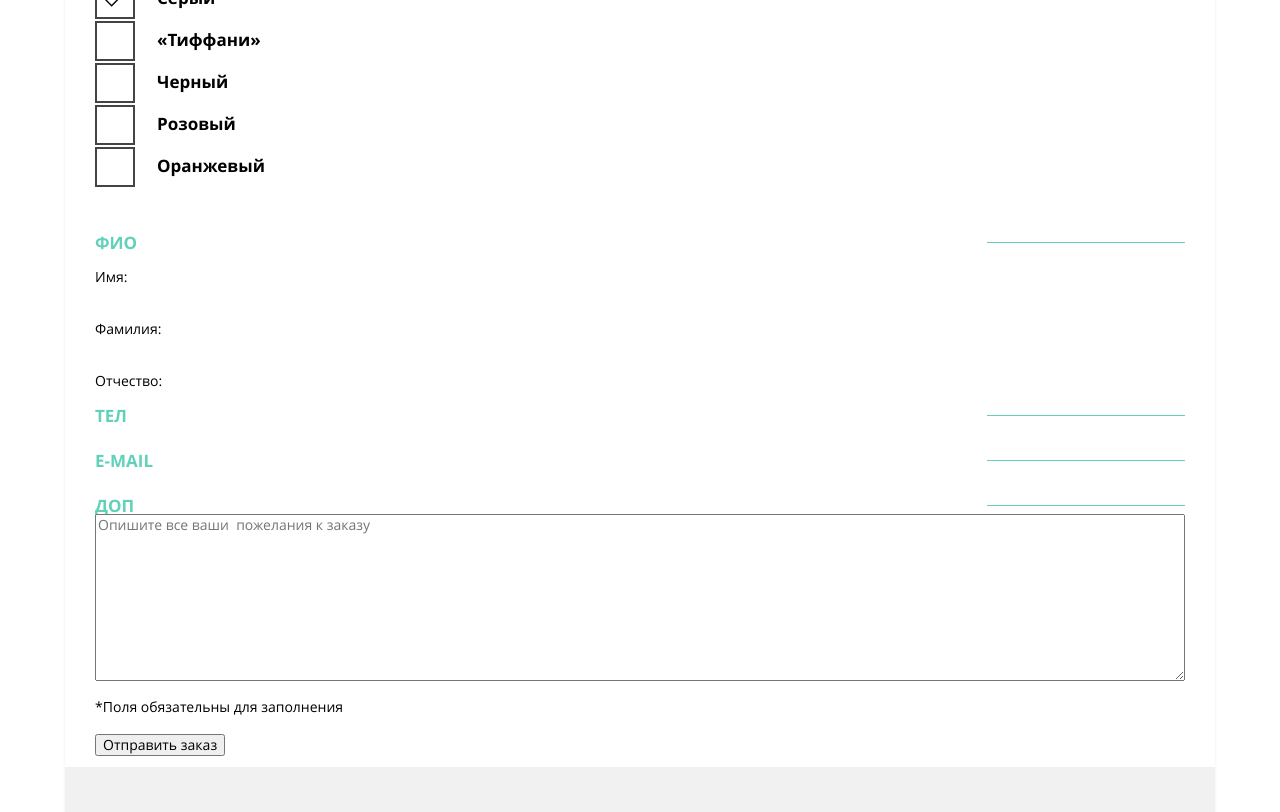
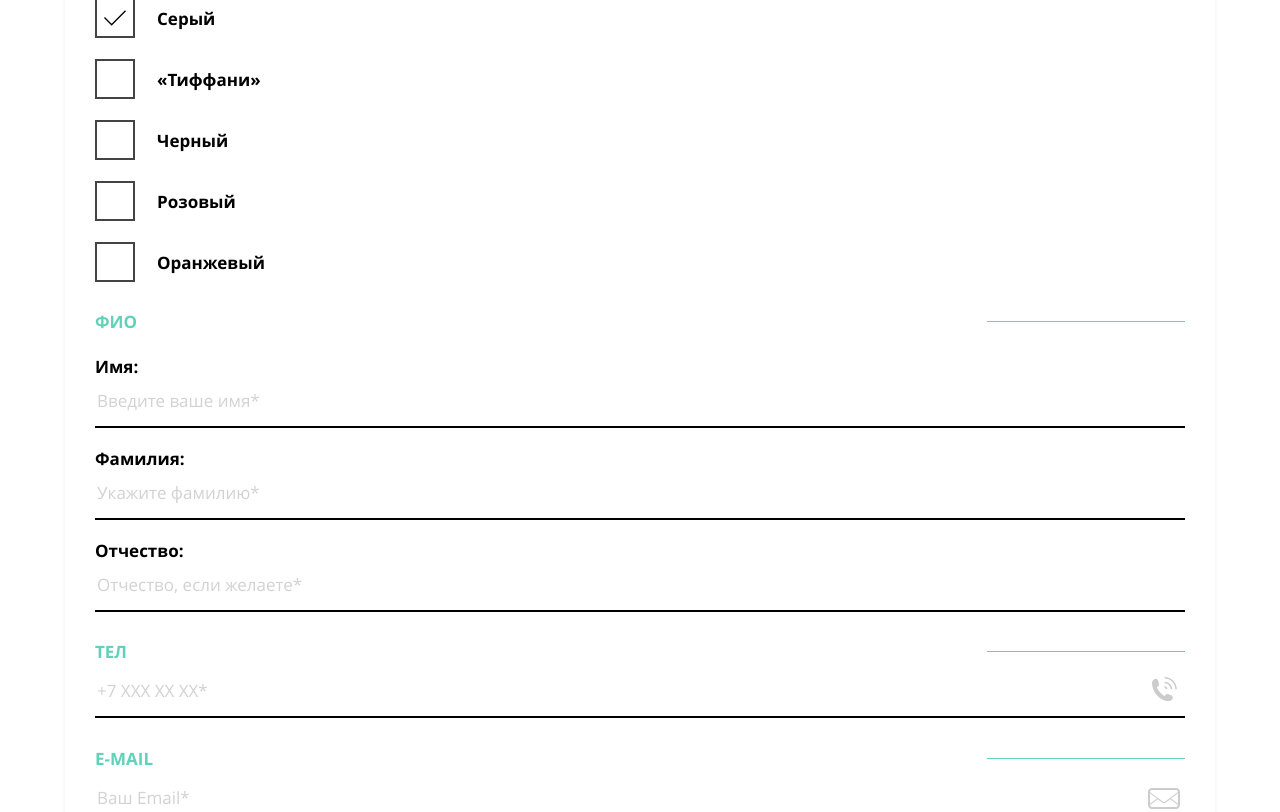
Before and after one commit to IgorViV/Mishka, a website: page source/form.html in a window 1280 px wide. Shown: the part 704-1516 px from the top of the page. Drawn offline with nearby package versions, Linux system fonts and the light colour scheme; files that its build step writes are made by us from their sources.

Commit message:
Сверстана мобильная версия страницы формы

```diff
--- a/source/form.html
+++ b/source/form.html
@@ -121,6 +121,21 @@
         <symbol id="logo-htmlacademy" viewBox="0 0 27 34">
           <path d="M13.62,0.017L13.472,0L0,1.412v24.661l13.473,8.017l13.43-7.99l0.042-0.025V1.412L13.62,0.017z M25.019,12.127L13.495,5.334 L13.494,5.23l-0.087,0.05l-0.088-0.056v0.109L1.925,12.118V3.147l11.548-1.212l11.547,1.212V12.127z M13.405,6.787L24.923,13.5 l-4.479,2.64l-7.093-4.221l-0.014,1.415l5.904,3.513l-0.86,0.507l-5.03-2.992l-0.014,1.415l3.827,2.275l-0.782,0.523l-3.031-1.787 l-0.014,1.413l1.853,1.091l-1.8,1.081L2.034,13.622L13.405,6.787z M1.925,15.127l11.411,6.791l0.016,1.044L5.41,18.234L5.395,19.65 l7.979,4.795l0.018,1.076l-7.973-4.74l-0.013,1.414l8.021,4.822l0.046,0.025l8.143-4.872l-0.011-5.177l3.415-2.036v10.021 L13.472,31.85L1.925,24.979V15.127z"/>
         </symbol>
+        <symbol id="icon-phone" viewBox="0 0 25 24">
+          <g>
+            <g id="UrwUhy_2_">
+              <g>
+                <path d="M17.321,24.333c-0.371,0-0.744,0-1.115,0c-4.904-0.58-8.497-2.857-11.11-5.772C2.473,15.637,0.402,11.875,0,6.817 c0-0.453,0-0.906,0-1.358c0.091-0.921,0.544-1.55,1.067-2.086c0.65-0.666,1.63-1.522,2.522-1.553 c0.659-0.022,1.78,0.451,2.232,1.066c0.388,0.53,0.595,1.59,0.775,2.378c0.185,0.797,0.6,1.95,0.485,2.717 C6.905,9.177,5.317,9.684,4.85,10.553c1.551,3.721,4.089,6.456,7.472,8.345c0.847-0.465,1.595-1.864,2.767-1.892 c0.428-0.012,0.972,0.209,1.406,0.34c0.477,0.143,0.891,0.326,1.311,0.484c0.705,0.266,1.957,0.621,2.378,1.213 c0.433,0.61,0.681,1.608,0.581,2.231C20.571,22.508,18.538,23.877,17.321,24.333z"/>
+              </g>
+            </g>
+            <path d="M12.529,1.528c5.949,0,10.771,4.822,10.771,10.771h1.529C24.829,5.507,19.323,0,12.529,0V1.528z"/>
+            <path d="M12.529,9.327v1.552c0.785,0,1.421,0.636,1.421,1.42h1.553C15.502,10.657,14.172,9.327,12.529,9.327z"/>
+            <path d="M12.529,6.246c3.345,0,6.056,2.71,6.056,6.054h1.588c0-4.22-3.422-7.641-7.644-7.641V6.246z"/>
+          </g>
+        </symbol>
+        <symbol id="icon-mail" viewBox="0 0 32 32">
+          <path d="M28,5H4C1.791,5,0,6.792,0,9v13c0,2.209,1.791,4,4,4h24c2.209,0,4-1.791,4-4V9 C32,6.792,30.209,5,28,5z M2,10.25l6.999,5.25L2,20.75V10.25z M30,22c0,1.104-0.898,2-2,2H4c-1.103,0-2-0.896-2-2l7.832-5.875 l4.368,3.277c0.533,0.397,1.166,0.6,1.8,0.6c0.633,0,1.266-0.201,1.799-0.6l4.369-3.277L30,22L30,22z M30,20.75l-7-5.25l7-5.25 V20.75z M17.199,18.602c-0.35,0.263-0.763,0.4-1.199,0.4s-0.851-0.139-1.2-0.4L10.665,15.5l-0.833-0.625L2,9.001V9 c0-1.103,0.897-2,2-2h24c1.102,0,2,0.897,2,2L17.199,18.602z"/>
+        </symbol>
     </svg>
     <!-- END SVG SPRITE -->
     <header class="page-header">
@@ -187,14 +202,14 @@
             </span>
             <span class="form__group-title-line"></span>
           </legend>
-          <label class="form__label">
-            <input class="form__input" type="radio" name="typeProduct" value="accessory" checked>
+          <label class="form__label form__label--type">
+            <input class="form__input form__input--type" type="radio" name="typeProduct" value="accessory" checked>
             <span class="form__radio">
               Аксессуар для<br>  интерьера
             </span>
           </label>
-          <label class="form__label form__label--last">
-            <input class="form__input" type="radio" name="typeProduct" value="toy">
+          <label class="form__label form__label--type form__label--type-last">
+            <input class="form__input form__input--type" type="radio" name="typeProduct" value="toy">
             <span class="form__radio">
               Детская игрушка
             </span>
@@ -207,38 +222,38 @@
             </span>
             <span class="form__group-title-line"></span>
           </legend>
-          <label class="form__label">
-            <input class="form__input" type="checkbox" name="colorProduct" checked>
+          <label class="form__label form__label--color">
+            <input class="form__input form__input--color" type="checkbox" name="colorProduct" checked>
             <span class="form__checkbox">
               Белый
             </span>
           </label>
-          <label class="form__label">
-            <input class="form__input" type="checkbox" name="colorProduct" checked>
+          <label class="form__label form__label--color">
+            <input class="form__input form__input--color" type="checkbox" name="colorProduct" checked>
             <span class="form__checkbox">
               Серый
             </span>
           </label>
-          <label class="form__label">
-            <input class="form__input" type="checkbox" name="colorProduct">
+          <label class="form__label form__label--color">
+            <input class="form__input form__input--color" type="checkbox" name="colorProduct">
             <span class="form__checkbox">
               «Тиффани»
             </span>
           </label>
-          <label class="form__label">
-            <input class="form__input" type="checkbox" name="colorProduct">
+          <label class="form__label form__label--color">
+            <input class="form__input form__input--color" type="checkbox" name="colorProduct">
             <span class="form__checkbox">
               Черный
             </span>
           </label>
-          <label class="form__label">
-            <input class="form__input" type="checkbox" name="colorProduct">
+          <label class="form__label form__label--color">
+            <input class="form__input form__input--color" type="checkbox" name="colorProduct">
             <span class="form__checkbox">
               Розовый
             </span>
           </label>
-          <label class="form__label">
-            <input class="form__input" type="checkbox" name="colorProduct">
+          <label class="form__label form__label--color form__label--color-last">
+            <input class="form__input form__input--color" type="checkbox" name="colorProduct">
             <span class="form__checkbox">
               Оранжевый
             </span>
@@ -251,51 +266,57 @@
             </span>
             <span class="form__group-title-line"></span>
           </legend>
-          <p>
-            <label for="firstName">Имя:</label>
-            <input type="text" name="firstName" id="firstName" placeholder="Введите ваше имя*" required>
-          </p>
-          <p>
-            <label for="lastName">Фамилия:</label>
-            <input type="text" name="lastName" id="lastName" placeholder="Укажите фамилию*" required>
-          </p>
-          <p>
-            <label for="patronymic">Отчество:</label>
-            <input type="text" name="patronymic" id="patronymic" placeholder="Отчество, если желаете*">
-          </p>
+          <div class="form__item-wrapper">
+            <label class="form__label form__label--initial form__label--firstName" for="firstName">Имя:</label>
+            <input class="form__input form__input--initial form__input--firstName" type="text" name="firstName" id="firstName" placeholder="Введите ваше имя*" required>
+          </div>
+          <div class="form__item-wrapper">
+            <label class="form__label form__label--initial form__label--lastName" for="lastName">Фамилия:</label>
+            <input class="form__input form__input--initial form__input--lastName" type="text" name="lastName" id="lastName" placeholder="Укажите фамилию*" required>
+          </div>
+          <div class="form__item-wrapper form__item-wrapper--last">
+            <label class="form__label form__label--initial form__label--patronymic" for="patronymic">Отчество:</label>
+            <input class="form__input form__input--initial form__input--patronymic" type="text" name="patronymic" id="patronymic" placeholder="Отчество, если желаете*">
+          </div>
         </fieldset>
-        <fieldset class="form__group form__group--initial">
+        <fieldset class="form__group form__group--phone">
           <legend class="form__group-title">
             <span class="form__group-title-text">
               Тел
             </span>
             <span class="form__group-title-line"></span>
           </legend>
-          <p>
-            <input type="tel" name="phone" placeholder="+7 ХХХ ХХ ХХ*" required>
-          </p>
+          <div class="form__item-wrapper">
+            <input class="form__input form__input--phone" type="tel" name="phone" placeholder="+7 ХХХ ХХ ХХ*" required>
+            <svg class="form__input-icon form__input-icon--phone" width="25" height="24">
+              <use xlink:href="#icon-phone"></use>
+            </svg>
+          </div>
         </fieldset>
-        <fieldset class="form__group form__group--initial">
+        <fieldset class="form__group form__group--email">
           <legend class="form__group-title">
             <span class="form__group-title-text form__group-title-text--email">
               E-mail
             </span>
             <span class="form__group-title-line"></span>
           </legend>
-          <p>
-            <input type="email" name="email" placeholder="Ваш Email*" required>
-          </p>
+          <div class="form__item-wrapper">
+            <input class="form__input form__input--email" type="email" name="email" placeholder="Ваш Email*" required>
+            <svg class="form__input-icon form__input-icon--email" width="32" height="32">
+              <use xlink:href="#icon-mail"></use>
+            </svg>
+          </div>
         </fieldset>
-        <fieldset class="form__group form__group--initial">
+        <fieldset class="form__group form__group--additionally">
           <legend class="form__group-title">
             <span class="form__group-title-text">
               Доп
             </span>
             <span class="form__group-title-line"></span>
           </legend>
-          <textarea name="wishes" cols="30" rows="10" placeholder="Опишите все ваши  пожелания к заказу"></textarea>
+          <textarea class="form__textarea" name="wishes" cols="30" rows="10" placeholder="Опишите все ваши  пожелания к заказу"></textarea>
         </fieldset>
-        <p>
+        <p class="form__footnote">
           *Поля обязательны для заполнения
         </p>
         <button class="form__btn-submit" type="submit">
--- a/source/less/blocks/form.less
+++ b/source/less/blocks/form.less
@@ -2,7 +2,7 @@
   padding-top: 23px;
   padding-left: 30px;
   padding-right: 30px;
-  padding-bottom: 10px;
+  padding-bottom: 56px;
 }
 
 .form__title {
@@ -19,10 +19,6 @@
   flex-direction: column;
   .reset();
   border: none;
-
-  input {
-    display: none;
-  }
 }
 
 .form__group-title {
@@ -53,23 +49,38 @@
   background-color: #62d1ba;
 }
 
+.form__label {
+  display: flex;
+  justify-content: flex-start;
+  align-content: center;
+  min-height: 40px;
+  font-weight: @font-weight-bold;
+  font-size: 17px;
+  line-height: 18px;
+  color: @black;
+}
+
 .form__group--type {
-  padding-bottom: 43px;
+  padding-bottom: 29px;
 
   .form__group-title {
     margin-bottom: 26px;
   }
+}
 
-  .form__label {
+.form__label--type {
+  min-height: 40px;
   margin-bottom: 16px;
 }
 
-  .form__label--last {
+.form__label--type-last,
+.form__label--color-last {
   margin-bottom: 0;
 }
 
-  .form__input {
-
+.form__input--type,
+.form__input--color {
+  display: none;
 }
 
 .form__radio {
@@ -107,31 +118,23 @@
   border-radius: 50%;
   transform: translate(-50%, -50%);
 }
-}
 
 .form__group--color {
-  padding-bottom: 43px;
+  padding-bottom: 8px;
 
   .form__group-title {
     margin-bottom: 26px;
   }
-
-  .form__label {
-    margin-bottom: 16px;
 }
 
-  .form__label--last {
-    margin-bottom: 0;
-  }
-
-  .form__input {
-
+.form__label--color {
+  margin-bottom: 21px;
 }
 
 .form__checkbox {
   position: relative;
   display: block;
-    padding-top: 8px;
+  padding-top: 10px;
   padding-left: 62px;
   font-weight: @font-weight-bold;
   font-size: 17px;
@@ -156,6 +159,137 @@
   background-position: center;
   background-repeat: no-repeat;
 }
+
+.form__group--initial {
+  padding-bottom: 31px;
+
+  .form__group-title {
+    margin-bottom: 28px;
+  }
+}
+
+.form__item-wrapper {
+  position: relative;
+  display: flex;
+  flex-direction: column;
+  margin-bottom: 22px;
+}
+
+.form__item-wrapper--last {
+  margin-bottom: 0;
+}
+
+.form__group--phone,
+.form__group--email,
+.form__group--additionally {
+  padding-bottom: 10px;
+
+  .form__group-title {
+    margin-bottom: 23px;
+  }
+}
+
+.form__label--initial {
+  .reset();
+  min-height: 0;
+  margin-bottom: 17px;
+}
+
+.form__input--initial,
+.form__input--phone,
+.form__input--email {
+  padding-bottom: 16px;
+  border: none;
+  border-bottom: 2px solid @black;
+}
+
+.form__input--initial::placeholder,
+.form__input--phone::placeholder,
+.form__input--email::placeholder,
+.form__textarea::placeholder {
+  font-size: 17px;
+  line-height: 18px;
+  color: #d2d2d2;
+}
+
+.form__input-icon {
+  position: absolute;
+  bottom: 10px;
+  right: 5px;
+  fill: #cccccc;
+}
+
+.form__input-icon--phone {
+  bottom: 17px;
+  right: 8px;
+}
+
+.form__group--additionally {
+  margin-bottom: 12px;
+  padding-bottom: 0;
+
+  .form__group-title {
+    margin-bottom: 24px;
+  }
+}
+
+.form__textarea {
+  width: 260px;
+  height: 142px;
+  padding: 15px;
+  border: 2px solid #444444;
+}
+
+.form__input--initial:hover,
+.form__input--phone:hover,
+.form__input--email:hover,
+.form__textarea:hover {
+  border-color: #62d1ba;
+}
+
+.form__input--phone:hover + svg,
+.form__input--email:hover + svg {
+  fill: #62d1ba;
+}
+
+.form__input--initial:active,
+.form__input--phone:active,
+.form__input--email:active,
+.form__textarea:active {
+  border-color: #62d1ba;
+}
+
+.form__input--phone:active + svg,
+.form__input--email:active + svg {
+  fill: #62d1ba;
+}
+
+.form__footnote {
+  .reset();
+  margin-bottom: 27px;
+}
+
+.form__btn-submit {
+  width: 100%;
+  .center();
+  padding-top: 15px;
+  padding-bottom: 15px;
+  font-weight: @font-weight-bold;
+  font-size: 17px;
+  line-height: 17px;
+  text-transform: uppercase;
+  background-color: transparent;
+  border: 2px solid #444444;
+  color: #444444;
+}
+
+.form__btn-submit:hover {
+  color: @white;
+  background-color: #444444;
+}
+
+.form__btn-submit:active {
+  color: #8d8d8d;
 }
 
 @media (min-width: @tablet-width) {
```
Lines whose indentation alone changed are shown as unchanged.
